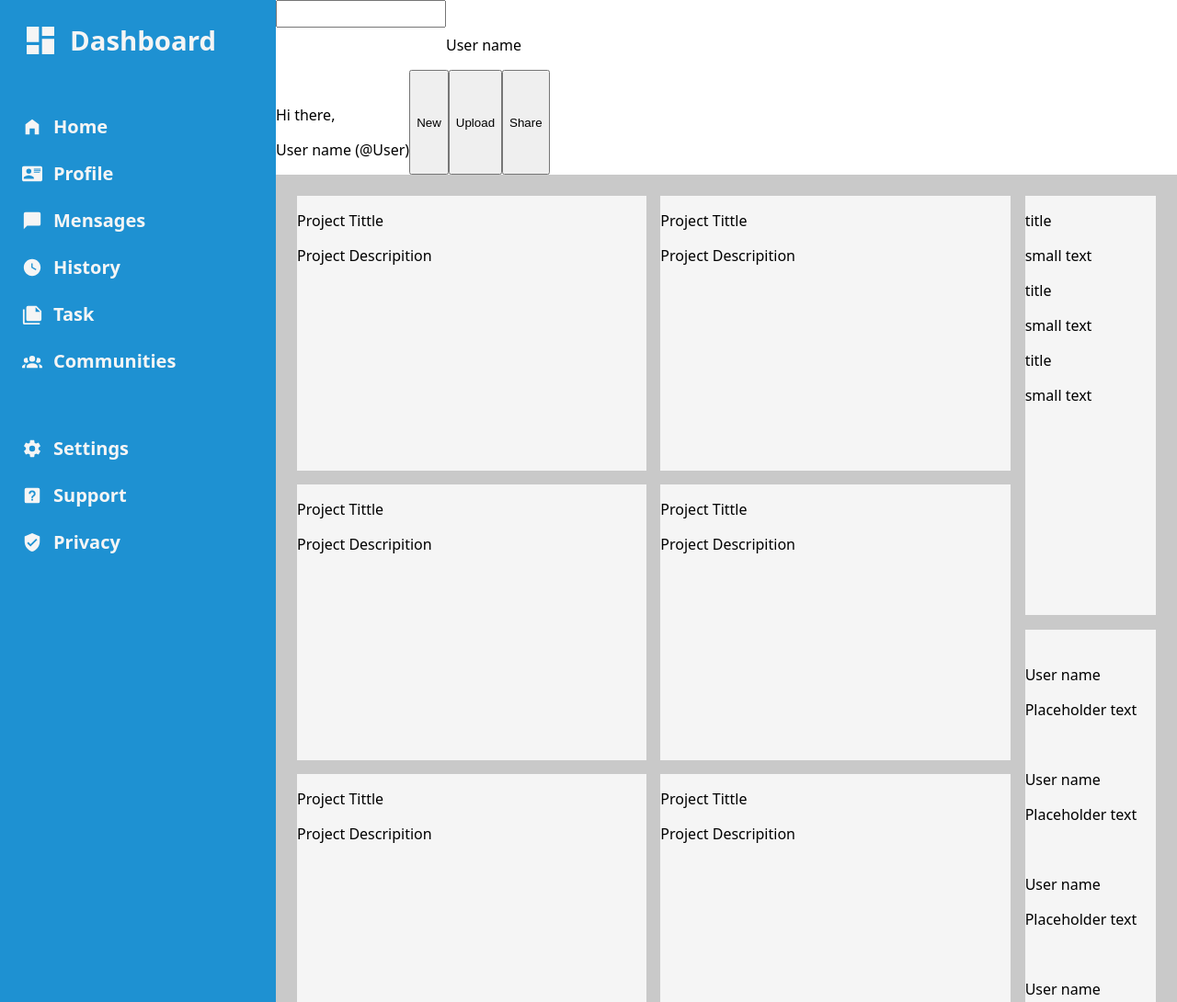
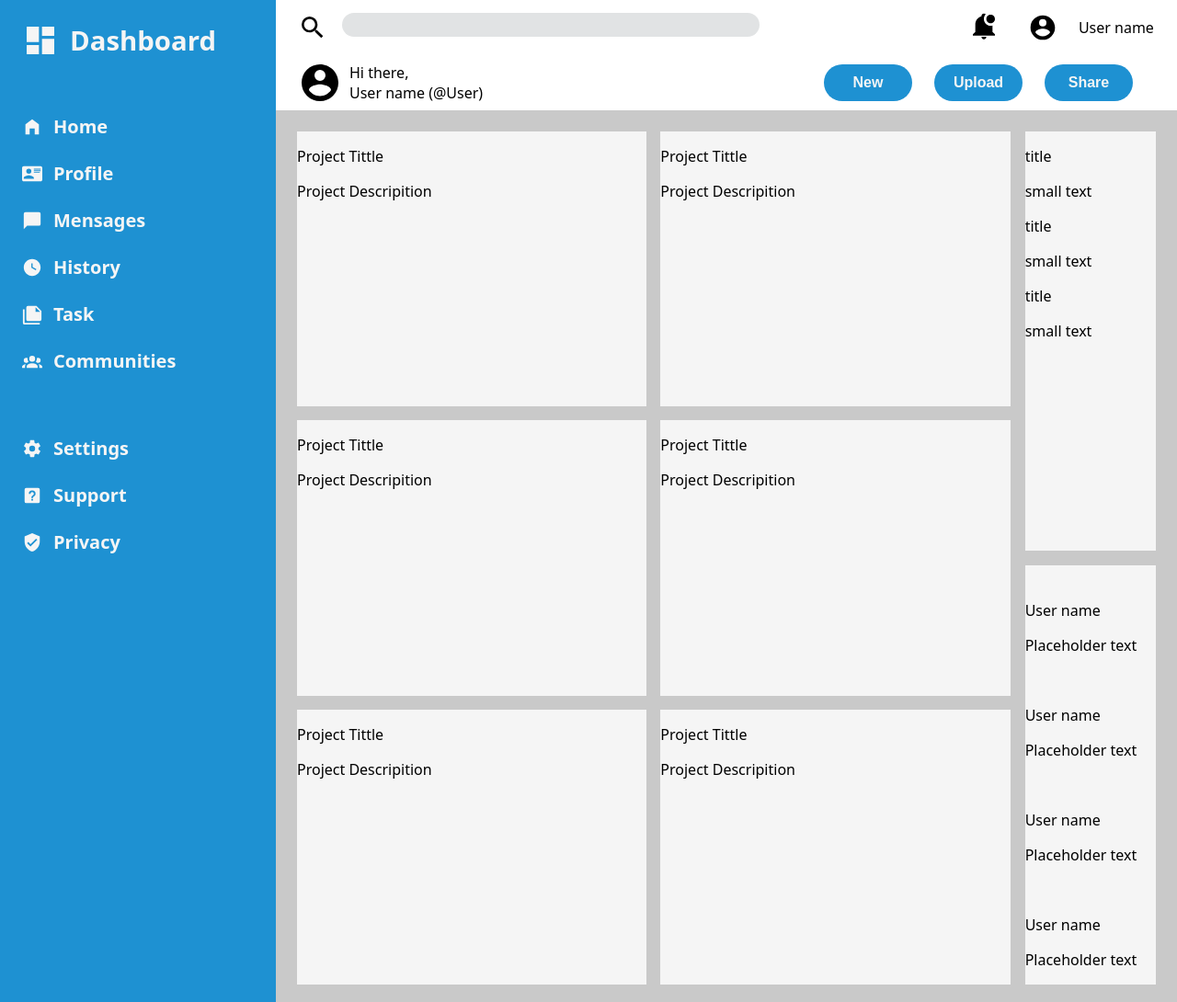
Before and after one commit to Zoldyako/admin_panel, a plain HTML site: page index.html in a window 1280 px wide. Shown: the top 1090 px of the page at 92% size. Drawn offline with Linux system fonts and the light colour scheme.

Commit message:
Finished navbar

```diff
--- a/index.html
+++ b/index.html
@@ -13,17 +13,23 @@
     <header>
         <nav>
             <div class="upper-nav">
-                <img src="" alt="" class="search-icon">
-                <input type="text" name="search-bar" id="search-bar">
-                <img src="" alt="" class="notification-icon">
-                <div class="user-info-upper">
-                    <img src="" alt="" class="user-icon">
+                <div class="search">
+                    <svg class="search-icon" xmlns="http://www.w3.org/2000/svg" viewBox="0 0 24 24"><title>magnify</title><path d="M9.5,3A6.5,6.5 0 0,1 16,9.5C16,11.11 15.41,12.59 14.44,13.73L14.71,14H15.5L20.5,19L19,20.5L14,15.5V14.71L13.73,14.44C12.59,15.41 11.11,16 9.5,16A6.5,6.5 0 0,1 3,9.5A6.5,6.5 0 0,1 9.5,3M9.5,5C7,5 5,7 5,9.5C5,12 7,14 9.5,14C12,14 14,12 14,9.5C14,7 12,5 9.5,5Z" /></svg>
+                    <input type="text" name="search-bar" id="search-bar">
+                </div>
+                <div class="notification">
+                    <button>
+                        <svg xmlns="http://www.w3.org/2000/svg" viewBox="0 0 24 24"><title>bell-badge</title><path d="M21 6.5C21 8.43 19.43 10 17.5 10S14 8.43 14 6.5 15.57 3 17.5 3 21 4.57 21 6.5M19 11.79C18.5 11.92 18 12 17.5 12C14.47 12 12 9.53 12 6.5C12 5.03 12.58 3.7 13.5 2.71C13.15 2.28 12.61 2 12 2C10.9 2 10 2.9 10 4V4.29C7.03 5.17 5 7.9 5 11V17L3 19V20H21V19L19 17V11.79M12 23C13.11 23 14 22.11 14 21H10C10 22.11 10.9 23 12 23Z" /></svg>
+                    </button>
+                </div>
+                <div class="user-info">
+                    <svg class="user-icon" xmlns="http://www.w3.org/2000/svg" viewBox="0 0 24 24"><title>account-circle</title><path d="M12,19.2C9.5,19.2 7.29,17.92 6,16C6.03,14 10,12.9 12,12.9C14,12.9 17.97,14 18,16C16.71,17.92 14.5,19.2 12,19.2M12,5A3,3 0 0,1 15,8A3,3 0 0,1 12,11A3,3 0 0,1 9,8A3,3 0 0,1 12,5M12,2A10,10 0 0,0 2,12A10,10 0 0,0 12,22A10,10 0 0,0 22,12C22,6.47 17.5,2 12,2Z" /></svg>
                     <p>User name</p>
                 </div>
             </div>
             <div class="lower-nav">
-                <div class="usr-info-lower">
-                    <img src="" alt="">
+                <div class="user-info">
+                    <svg class="user-icon" xmlns="http://www.w3.org/2000/svg" viewBox="0 0 24 24"><title>account-circle</title><path d="M12,19.2C9.5,19.2 7.29,17.92 6,16C6.03,14 10,12.9 12,12.9C14,12.9 17.97,14 18,16C16.71,17.92 14.5,19.2 12,19.2M12,5A3,3 0 0,1 15,8A3,3 0 0,1 12,11A3,3 0 0,1 9,8A3,3 0 0,1 12,5M12,2A10,10 0 0,0 2,12A10,10 0 0,0 12,22A10,10 0 0,0 22,12C22,6.47 17.5,2 12,2Z" /></svg>
                     <div>
                         <p>Hi there,</p>
                         <p>User name (@User)</p>
--- a/style.css
+++ b/style.css
@@ -71,6 +71,7 @@
   }
 
 
+
 html,
 body {
     margin: 0;
@@ -90,39 +91,120 @@ header {
 }
 
 
+
+/*
+### NAVBAR
+ */
+
+
+
 nav {
-    background-color: white;
+  display: grid;
+  grid-template-rows: 60px 60px;
+  background-color: white;
+
+  & svg {
+    height: 32px;
+  }
 }
 
 
-.upper-nav,
-.lower-nav {
-    display: flex;
+.upper-nav {
+  display: grid;
+  grid-template-columns: 24px 1fr 48px 160px 24px;
+  grid-template-rows: 60px;
+  align-items: center;
 }
 
 
-.upper-nav > input {
+.upper-nav .search {
+  display: grid;
+  grid-column: 2 / 3;
+  grid-template-columns: 48px 1fr;
+  grid-auto-flow: column;
+
+  & input {
+    background-color: rgb(225, 227, 228);
+    border-radius: 16px;
+    border: none;
     height: 24px;
+    width: clamp(200px, 75%, 450px);
+  }
 }
 
 
+.upper-nav .notification {
+  grid-column: 3 / 4;
+
+  & button {
+    background-color: transparent;
+    border: none;
+  }
+}
+
+
+.upper-nav .user-info {
+  display: grid;
+  grid-column: 4 / 5;
+  grid-template-columns: .9fr 1fr;
+  justify-items: center;
+  align-items: center;
+}
+
+
+.lower-nav {
+  display: grid;
+  grid-template-columns: 24px 1fr repeat(3, 120px) 24px;
+  align-items: center;
+}
+
+
+.lower-nav .user-info {
+  display: grid;
+  grid-template-columns: 48px 1fr;
+  grid-column: 2 / 3;
+  align-items: center;
+
+  & div p {
+    margin: 0 8px;
+  }
+
+  & svg {
+    height: 48px;
+  }
+}
+
+
+.lower-nav button {
+  background-color: rgb(30, 145, 210);
+  border-radius: 24px;
+  border: none;
+  height: 40px;
+  width: 80%;
+  font-size: 1rem;
+  font-weight: bold;
+  color: whitesmoke;
+}
+
+
+
+/*
+### SIDEBAR
+*/
+
+
+
 .sidebar {
-    background-color: rgb(30, 145, 210);
-    grid-column: 1 / 2;
-    grid-row: 1 / 3;
-    padding: 12px;
-    font-size: 15pt;
-    font-weight: bolder;
-    text-transform: capitalize;
-    display: flex;
-    flex-direction: column;
+  display: flex;
+  flex-direction: column;
+  grid-column: 1 / 2;
+  grid-row: 1 / 3;
 
-    & > div p,
-        div a {
-            margin: 0;
-            color: whitesmoke;
-            text-decoration: none;
-    }
+  background-color: rgb(30, 145, 210);
+  font-size: 15pt;
+  font-weight: bolder;
+  text-transform: capitalize;
+  padding: 12px;
 }
 
 
@@ -130,6 +212,12 @@ nav {
     display: flex;
     align-items: center;
     padding: 12px;
+
+    & a, p {
+      margin: 0;
+      color: whitesmoke;
+      text-decoration: none;
+    }
 }
 
 
@@ -153,6 +241,13 @@ nav {
 .sidebar div:nth-child(7) {
     margin-bottom: 44px;
 }
+
+
+
+/*
+### MAIN
+ */
+
 
 
 main {
```
